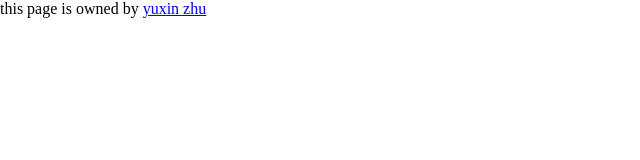
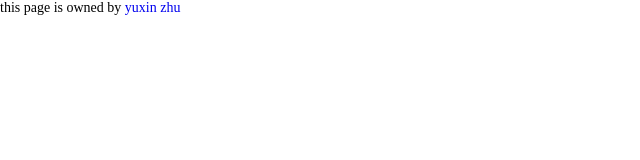
Before and after one commit to yuxinzhu/underconstruction, a website: page index.html in a window 1280 px wide. Shown: the full height of the page, 0-640 px from the left. Drawn offline with nearby package versions, Linux system fonts and the light colour scheme; files that its build step writes are made by us from their sources.

Commit message:
adding base css files

```diff
--- a/css/index.less
+++ b/css/index.less
@@ -0,0 +1,13 @@
+.container {
+  h1 {
+    font-family: 'Lato' sans-serif;
+    font-size: 14px;
+    a {
+      text-decoration: none;
+      font-weight: 700px;
+      &:hover {
+        text-decoration: underline;
+      }
+    }
+  }
+}
--- a/index.html
+++ b/index.html
@@ -14,7 +14,7 @@
 
 <body>
     <div class="container">
-        <p>this page is owned by <a href="http://www.yuxinzhu.com">yuxin zhu</a></p>
+        <h1>this page is owned by <a href="http://www.yuxinzhu.com">yuxin zhu</a></h1>
     </div>
 </body>
 </html>
```
